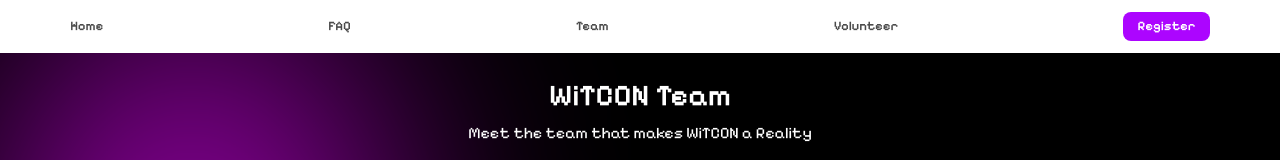
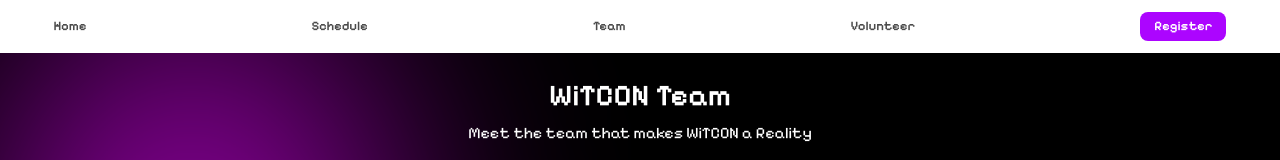
Before and after one commit to evcao/WiTCON_2025, a React (Vite) app: page /witcon-2025/team in a window 1280 px wide. Shown: the top 160 px of the page. Built offline with nearby package versions, Linux system fonts and the light colour scheme.

Commit message:
Moving the schedule to FAW and changing navbar name

```diff
--- a/src/FAQs.css
+++ b/src/FAQs.css
@@ -1,6 +1,6 @@
 /* FAQ Section */
 .faq-section {
-    padding: 5% 10%;
+    padding: 5% 12.5%;
     color: white;
   }
 
--- a/src/pages/Homepage.jsx
+++ b/src/pages/Homepage.jsx
@@ -11,10 +11,10 @@
         <FAQs />
       </div>
 
-      <div id="schedule-section">
+      {/* <div id="schedule-section">
         <Schedule />
       </div>
-
+       */}
       <div className="flex flex-col items-center justify-center text-center">
         <img className="max-w-50 max-h-50 my-10" src={wicsLogo} />
       </div>
--- a/src/sections/Navbar.jsx
+++ b/src/sections/Navbar.jsx
@@ -9,7 +9,7 @@
     <nav className="navbar text-base text-white font-[Pixelify_Sans]">
       <div className="nav-content">
         <Link to="/" className="nav-link">Home</Link>
-        <HashLink smooth to="/faq-section" className="nav-link">FAQ</HashLink>
+        <HashLink smooth to="/schedule-section" className="nav-link">Schedule</HashLink>
         <Link to="/team" className="nav-link">Team</Link>
         <a href="https://airtable.com/appE94lSN4LzuVA8T/pag9913jUMrtO3XF1/form" className="nav-link">Volunteer</a>
         <a href="https://lu.ma/hwyplw5v" className="nav-link-button">
--- a/src/sections/Navigation.jsx
+++ b/src/sections/Navigation.jsx
@@ -3,6 +3,7 @@
 import Home from "../pages/Home";
 import Navbar from "./Navbar";
 import FAQs from "./FAQs";
+import Schedule from "./Schedule";
 
 const Navigation = () => {
   return (
@@ -11,7 +12,7 @@
     <div>
     <Routes>
         <Route path="" element={<Home />} />
-        <Route path="/faq-section" element={<FAQs />} />
+        <Route path="/faq-section" element={<Schedule />} />
         <Route path="/team" element={<Team />} />
     </Routes>
     </div>
```
